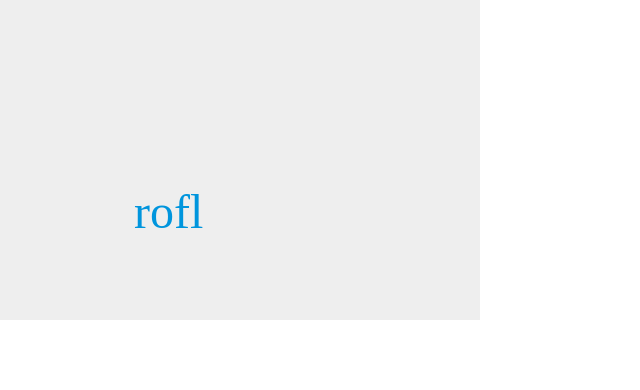
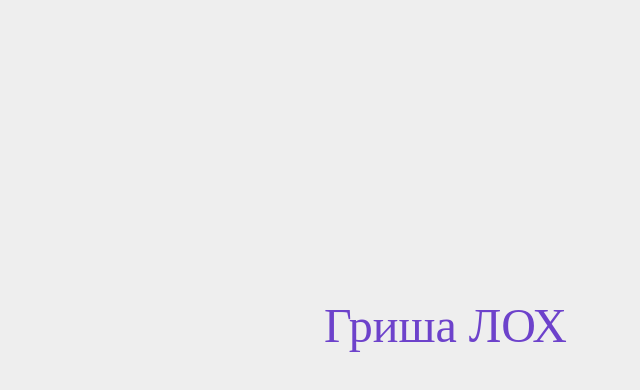
Before and after one commit to Bazuralei/GameTest, a plain HTML site: page index.html in a window 1280 px wide. Shown: the whole page, without its empty margins (0-640 px from the left). Drawn offline with Linux system fonts and the light colour scheme.

Commit message:
update the app

```diff
--- a/index.html
+++ b/index.html
@@ -8,12 +8,11 @@
         * { padding: 0; margin: 0; }
         canvas { background: #eee; display: block;} margin: 0 auto; }
       </style>
-
   </head>
 
   <body>
 
-      <canvas id="myCanvas" width="480" height="320">
+      <canvas id="myCanvas">
 
       </canvas>
 
@@ -21,22 +20,27 @@
 
       var canvas = document.getElementById("myCanvas");
       var ctx = canvas.getContext("2d");
+      ctx.canvas.width  = window.innerWidth;
+      ctx.canvas.height = window.innerHeight;
+
+      var randomColor =  Math.floor(Math.random()*16777215).toString(16);
+
 
       let x = canvas.width/2;
       let y = canvas.height-30;
       let dx = 2;
       let dy = -2;
 
-      var ballRadius = 10;
+      var ballRadius = 1;
+      var text = 'Гриша ЛОХ';
+      ctx.font = "48px comicSans";
       const textMetrics = ctx.measureText(text);
-      var text = 'rofl';
 
       function drawBall() {
         ctx.beginPath();
-      //  ctx.arc(x, y, ballRadius, 0, Math.PI*2);
-        ctx.fillStyle = "#0095DD"
-        ctx.font = "48px comicSans";
+        ctx.arc(x, y, ballRadius, 0, Math.PI*2);
         ctx.fillText("" + text, x, y)
+        ctx.fillStyle = "#" +randomColor;
         console.log(textMetrics.width);
         ctx.closePath();
       }
@@ -46,14 +50,16 @@
       drawBall();
       x += dx;
       y += dy;
-      if(x + dx > canvas.width - textMetrics.width || x + dx < ballRadius - textMetrics.width) {
+      if(x + dx > canvas.width - textMetrics.width || x + dx < ballRadius) {
           dx = -dx;
+          randomColor =  Math.floor(Math.random()*16777215).toString(16);
       };
       if(y + dy > canvas.height || y + dy < ballRadius) {
           dy = -dy;
+          randomColor =  Math.floor(Math.random()*16777215).toString(16);
       };
     }
-    setInterval(draw, 20);
+    setInterval(draw, 9);
       </script>
   </body>
 </html>
```
